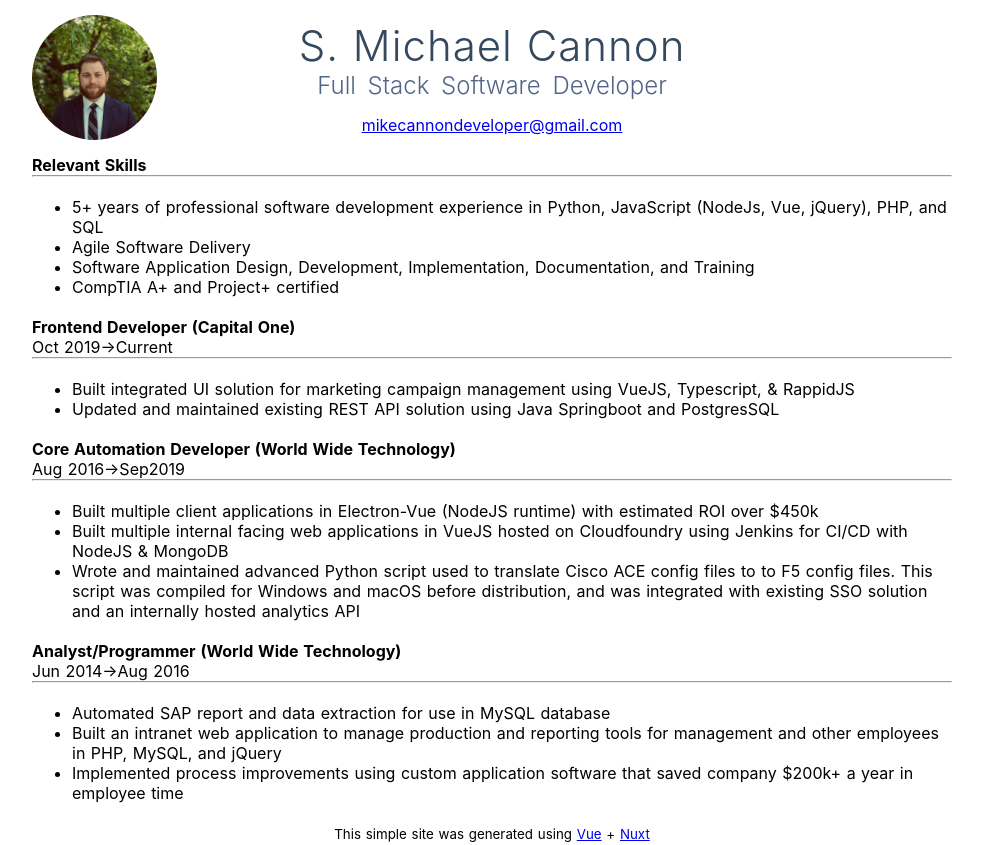
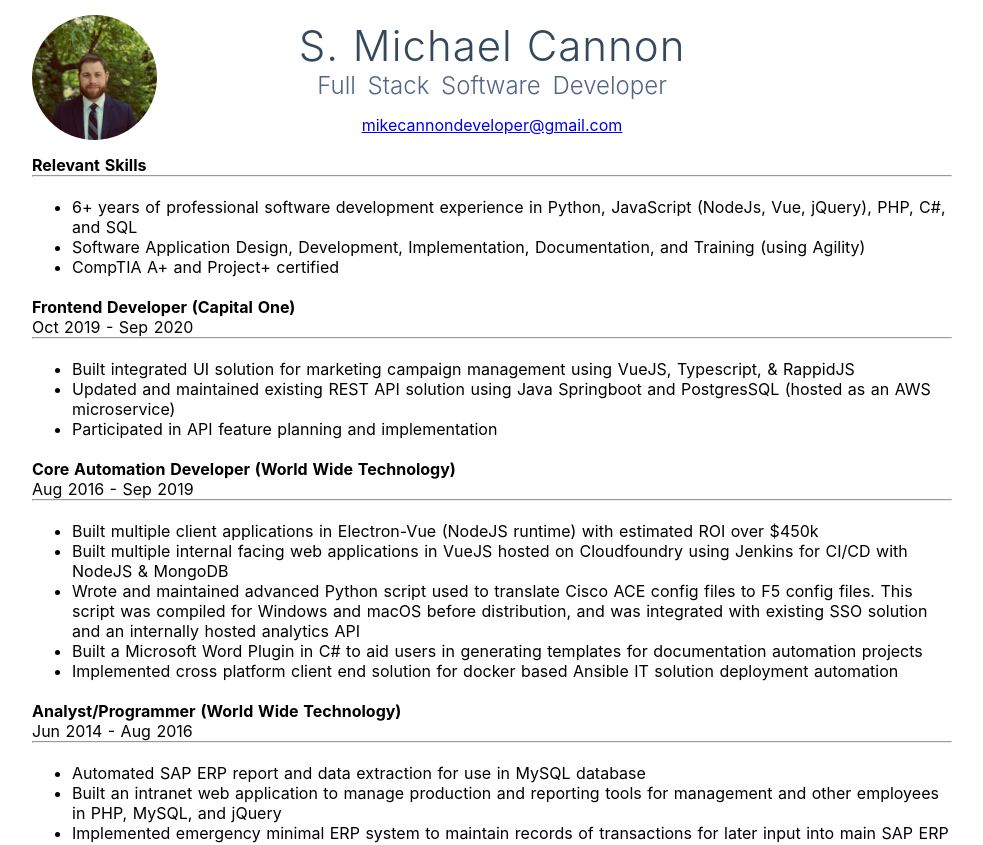
Before and after one commit to mikecannondeveloper/mikecannondeveloper.github.io, a Nuxt app: page / in a window 1280 px wide. Shown: the top 845 px of the page, without its empty margins (148-1131 px from the left). Built offline with nearby package versions, Linux system fonts and the light colour scheme.

Commit message:
generated files

```diff
--- a/package.json
+++ b/package.json
@@ -24,7 +24,7 @@
     "babel-eslint": "^8.2.6",
     "eslint": "^4.15.0",
     "eslint-friendly-formatter": "^3.0.0",
-    "eslint-loader": "^1.7.1",
+    "eslint-loader": "^2.1.2",
     "eslint-plugin-vue": "^4.7.1",
     "push-dir": "^0.4.1"
   }
--- a/pages/index.vue
+++ b/pages/index.vue
@@ -24,6 +24,7 @@
       </div>
     </div>
     <p class="subtext"><small>This simple site was generated using <a href="https://vuejs.org/">Vue</a> + <a href="https://nuxtjs.org">Nuxt</a></small></p>
+    <p class="subtext"><small>This page is print friendly for an easy to distribute pdf resume!</small></p>
   </section>
 </template>
 
@@ -37,35 +38,38 @@ export default {
   data() {
     return {
       skills: [
-        '5+ years of professional software development experience in Python, JavaScript (NodeJs, Vue, jQuery), PHP, and SQL ',
-        'Agile Software Delivery',
-        'Software Application Design, Development, Implementation, Documentation, and Training',
+        '6+ years of professional software development experience in Python, JavaScript (NodeJs, Vue, jQuery), PHP, C#, and SQL ',
+        'Software Application Design, Development, Implementation, Documentation, and Training (using Agility)',
         'CompTIA A+ and Project+ certified'
       ],
       experience: [
         {
           jobRole: 'Frontend Developer (Capital One)',
-          dateRange: 'Oct 2019->Current',
+          dateRange: 'Oct 2019 - Sep 2020',
           items: [
             'Built integrated UI solution for marketing campaign management using VueJS, Typescript, & RappidJS',
-            'Updated and maintained existing REST API solution using Java Springboot and PostgresSQL'
+            'Updated and maintained existing REST API solution using Java Springboot and PostgresSQL (hosted as an AWS microservice)',
+            'Participated in API feature planning and implementation'
           ]
         },
         {
           jobRole: 'Core Automation Developer (World Wide Technology)',
-          dateRange: 'Aug 2016->Sep2019',
+          dateRange: 'Aug 2016 - Sep 2019',
           items: [
             'Built multiple client applications in Electron-Vue (NodeJS runtime) with estimated ROI over $450k',
             'Built multiple internal facing web applications in VueJS hosted on Cloudfoundry using Jenkins for CI/CD with NodeJS & MongoDB',
-            'Wrote and maintained advanced Python script used to translate Cisco ACE config files to to F5 config files. This script was compiled for Windows and macOS before distribution, and was integrated with existing SSO solution and an internally hosted analytics API',
+            'Wrote and maintained advanced Python script used to translate Cisco ACE config files to F5 config files. This script was compiled for Windows and macOS before distribution, and was integrated with existing SSO solution and an internally hosted analytics API',
+            'Built a Microsoft Word Plugin in C# to aid users in generating templates for documentation automation projects',
+            'Implemented cross platform client end solution for docker based Ansible IT solution deployment automation'
           ]
         },
         {
           jobRole: 'Analyst/Programmer (World Wide Technology)',
-          dateRange: 'Jun 2014->Aug 2016',
+          dateRange: 'Jun 2014 - Aug 2016',
           items: [
-            'Automated SAP report and data extraction for use in MySQL database',
+            'Automated SAP ERP report and data extraction for use in MySQL database',
             'Built an intranet web application to manage production and reporting tools for management and other employees in PHP, MySQL, and jQuery',
+            'Implemented emergency minimal ERP system to maintain records of transactions for later input into main SAP ERP system',
             'Implemented process improvements using custom application software that saved company $200k+ a year in employee time'
           ]
         }
```
Also changed, not shown: 1 other file (tests, documents, lock files or other folders).
